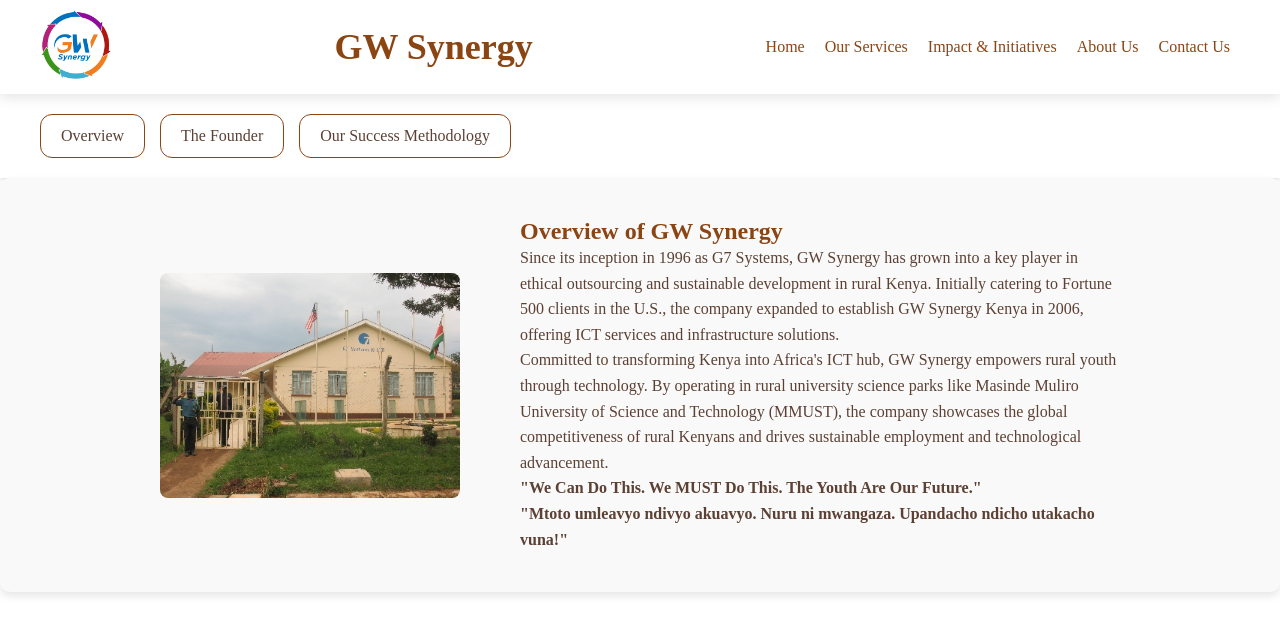
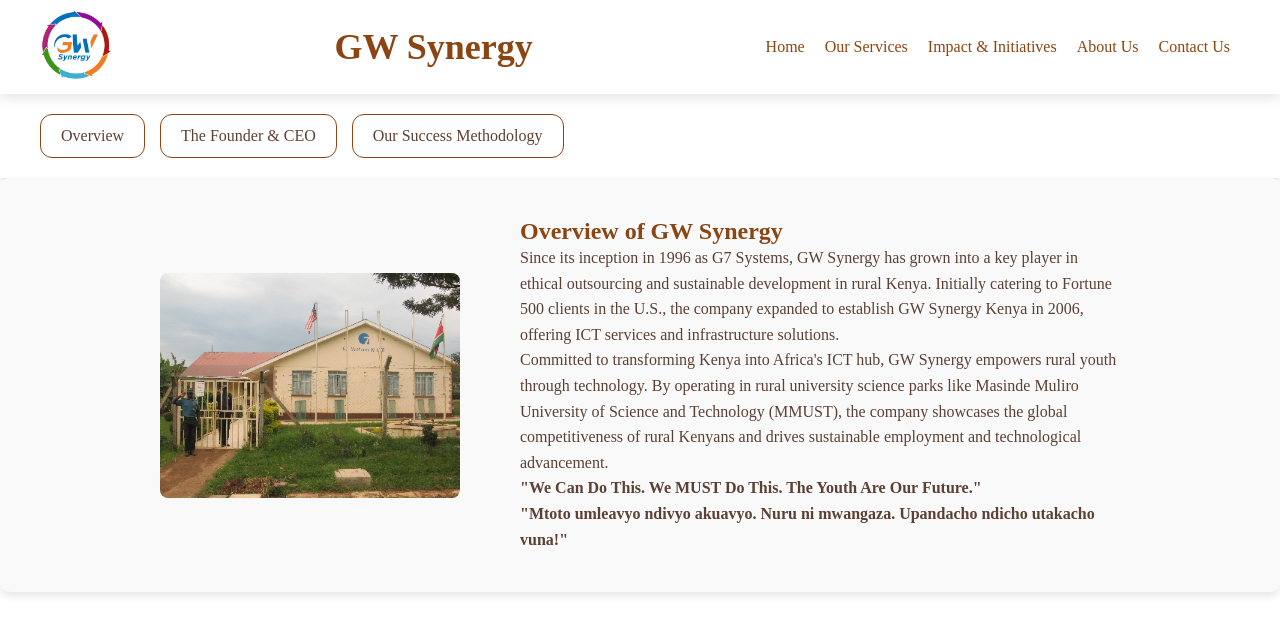
Before and after one commit to Dan-Muchiri/g7, a React (Vite) app: page /about in a window 1280 px wide. Shown: the top 634 px of the page. Built offline with nearby package versions, Linux system fonts and the light colour scheme.

Commit message:
Added ceo

```diff
--- a/src/components/about/About.jsx
+++ b/src/components/about/About.jsx
@@ -26,7 +26,7 @@
                             className={styles.navButton}
                             onClick={() => handleNavClick('founder')}
                         >
-                            The Founder
+                            The Founder & CEO
                         </button>
                     </li>
                     <li>
@@ -73,7 +73,7 @@
                             className={styles.founderImage}
                         />
                         <div className={styles.founderText}>
-                            <h2>The Founder</h2>
+                            <h2>The Founder & CEO</h2>
                             <p>
                                 Mr. Geoff Ridden, the founder of GW Synergy, is also the CEO of G7 Systems LLC (USA) and Managing Director of GW Synergy. Since founding GW Synergy in 1996, he has transformed it from an Information Warehousing services company into a leader in sustainable development in rural Kenya through ethical outsourcing. Mr. Ridden established the New Ventures division in 2008 to provide sustainable employment for rural Kenyans without university education. Additionally, he created Shieywe Trust, a recording label supporting local Kenyan artists. Mr. Ridden holds a Bachelor's degree in Mathematics from the University of Waterloo and an MBA from Simon Fraser University. He also serves as a Director of Afretech Aid Society (Canada) and Afretech Inc (USA).
                             </p>
```
